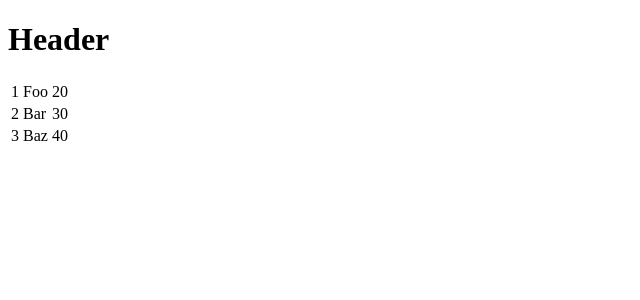
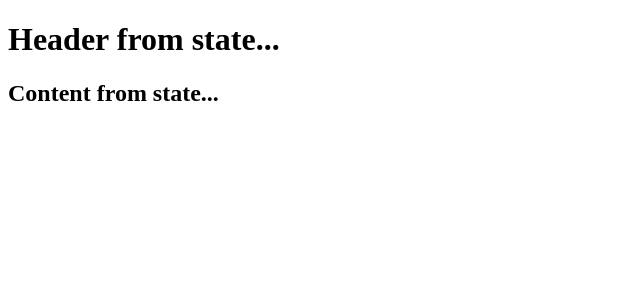
Before and after one commit to stonefishy/react-training, a React app: page / in a window 1280 px wide. Shown: the top 300 px of the page, without its empty margins (0-640 px from the left). Built offline with nearby package versions, Linux system fonts and the light colour scheme.

Commit message:
training for state

```diff
--- a/main.js
+++ b/main.js
@@ -4,6 +4,7 @@ import ReactDom from 'react-dom';
 // import App from './App.jsx';
 // import App from './JSX/App.jsx';
 // import App from './component/App.jsx';
-import App2 from './component/App2.jsx';
+// import App2 from './component/App2.jsx';
+import App from './state/App.jsx';
 
-ReactDom.render(<App2 />, document.getElementById('app'));
+ReactDom.render(<App />, document.getElementById('app'));
--- /dev/null
+++ b/state/App.jsx
@@ -0,0 +1,23 @@
+import React from 'react';
+
+class App extends React.Component {
+	constructor() {
+		super();
+
+		this.state = {
+			header: "Header from state...",
+			content: "Content from state..."
+		}
+	}
+
+	render() {
+		return(
+			<div>
+				<h1>{this.state.header}</h1>
+				<h2>{this.state.content}</h2>
+			</div>
+			);
+	}
+}
+
+export default App;
```
